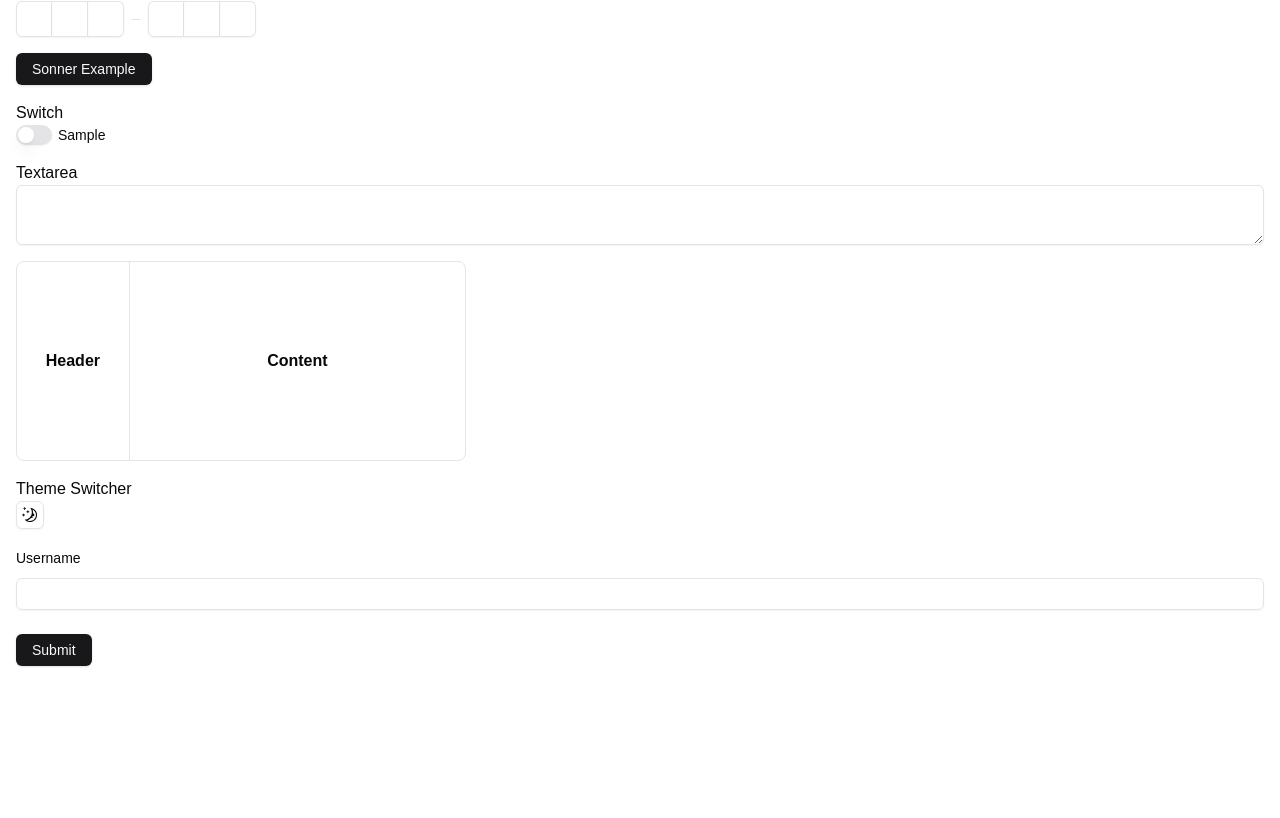
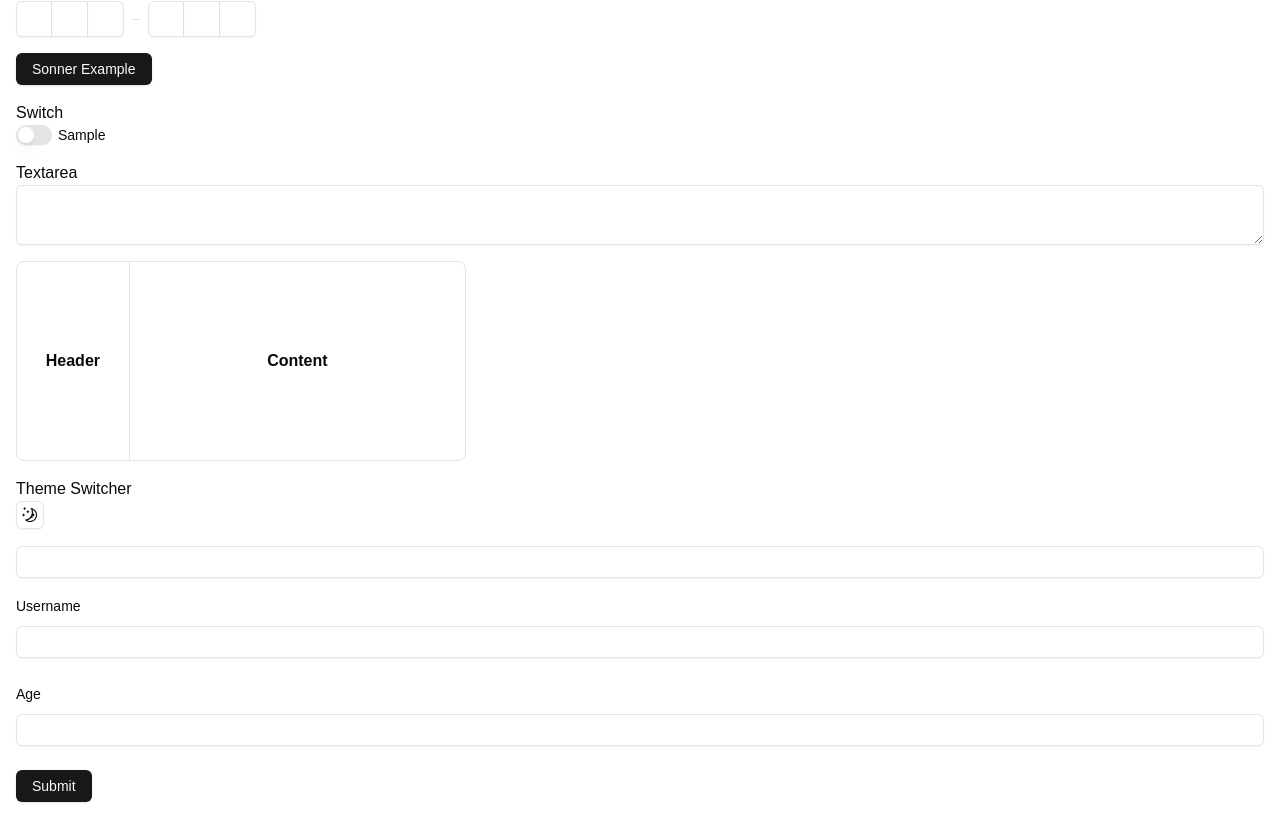
Before and after one commit to GilbertoFreitasJunior997/nextjs-template, a Next.js app: page /components in a window 1280 px wide. Shown: the part 2398-3216 px from the top of the page. Before the commit the page ends 3080 px from the top, so only its background shows below. Built offline with nearby package versions, Linux system fonts and the light colour scheme.

Commit message:
feat: adds number-form-input

```diff
--- a/app/components/_samples/form-sample/index.tsx
+++ b/app/components/_samples/form-sample/index.tsx
@@ -2,6 +2,7 @@
 
 import { Button } from "@/components/button";
 import { Form } from "@/components/form";
+import { NumberFormInput } from "@/components/form/inputs/number-form-input";
 import { TextFormInput } from "@/components/form/inputs/text-form-input";
 import { zodResolver } from "@hookform/resolvers/zod";
 import { useForm } from "react-hook-form";
@@ -10,15 +11,13 @@ import { z } from "zod";
 
 const formSchema = z.object({
   username: z.string().min(2),
+  age: z.number(),
 });
 type FormData = z.infer<typeof formSchema>;
 
 export const FormSample = () => {
   const form = useForm<FormData>({
     resolver: zodResolver(formSchema),
-    defaultValues: {
-      username: "",
-    },
   });
 
   const onSubmit = (data: FormData) => {
@@ -34,6 +33,10 @@ export const FormSample = () => {
         form={form}
         name="username"
       />
+      <NumberFormInput
+        form={form}
+        name="age"
+      />
 
       <Button type="submit">Submit</Button>
     </Form>
--- /dev/null
+++ b/app/components/_samples/number-input-sample/index.tsx
@@ -0,0 +1,16 @@
+"use client";
+
+import { NumberInput } from "@/components/number-input";
+import { useState } from "react";
+
+export const NumberInputSample = () => {
+  const [value, setValue] = useState<number>();
+
+  return (
+    <NumberInput
+      value={value}
+      onChange={setValue}
+      label="Number input"
+    />
+  );
+};
--- a/app/components/page.tsx
+++ b/app/components/page.tsx
@@ -11,6 +11,7 @@ import { FormSample } from "./_samples/form-sample";
 import { InputOtpSample } from "./_samples/input-otp-sample";
 import { InputSample } from "./_samples/input-sample";
 import { LabelSample } from "./_samples/label-sample";
+import { NumberInputSample } from "./_samples/number-input-sample";
 import { PopoverSample } from "./_samples/popover-sample";
 import { ProgressSample } from "./_samples/progress-sample";
 import { ResizableSample } from "./_samples/resizable-sample";
@@ -51,6 +52,7 @@ export default function ComponentsPage() {
         <TextareaSample />
         <ResizableSample />
         <ThemeSwitcherSample />
+        <NumberInputSample />
         <FormSample />
       </div>
     </div>
--- a/components/form/components/form-description/index.tsx
+++ b/components/form/components/form-description/index.tsx
@@ -1,7 +1,7 @@
+import { cn } from "@/lib/utils";
 import { forwardRef } from "react";
+import { useFormField } from "../../context/form-field-context/hooks/use-form-field";
 import { FormDescriptionProps, FormDescriptionRef } from "./types";
-import { cn } from "@/lib/utils";
-import { useFormField } from "../../context/form-field-context/hooks/use-form-field";
 
 export const FormDescription = forwardRef<
   FormDescriptionRef,
--- /dev/null
+++ b/components/form/inputs/number-form-input/index.tsx
@@ -0,0 +1,38 @@
+import { NumberInput } from "@/components/number-input";
+import { uppercaseFirstLetter } from "@/lib/utils";
+import { FieldValues } from "react-hook-form";
+import { FormControl } from "../../components/form-control";
+import { FormDescription } from "../../components/form-description";
+import { FormField } from "../../components/form-field";
+import { FormItem } from "../../components/form-item";
+import { FormLabel } from "../../components/form-label";
+import { FormMessage } from "../../components/form-message";
+import { NumberFormInputProps } from "./types";
+
+export const NumberFormInput = <TForm extends FieldValues>({
+  name,
+  form,
+  label,
+  description,
+  ...props
+}: NumberFormInputProps<TForm>) => {
+  return (
+    <FormField
+      name={name}
+      control={form.control}
+      render={({ field }) => (
+        <FormItem>
+          <FormLabel>{label ?? uppercaseFirstLetter(name)}</FormLabel>
+          <FormControl>
+            <NumberInput
+              {...props}
+              {...field}
+            />
+          </FormControl>
+          {!!description && <FormDescription>{description}</FormDescription>}
+          <FormMessage />
+        </FormItem>
+      )}
+    />
+  );
+};
--- /dev/null
+++ b/components/form/inputs/number-form-input/types.ts
@@ -0,0 +1,9 @@
+import { NumberInputProps } from "@/components/number-input/types";
+import { OmitMerge } from "@/lib/types";
+import { FieldValues } from "react-hook-form";
+import { FormInputProps } from "../../types";
+
+export type NumberFormInputProps<TForm extends FieldValues> = OmitMerge<
+  Partial<NumberInputProps>,
+  FormInputProps<TForm>
+>;
--- a/components/input/index.tsx
+++ b/components/input/index.tsx
@@ -1,10 +1,13 @@
-import { cn } from "@/lib/utils";
+import { cn, noop } from "@/lib/utils";
 import { ForwardedRef, forwardRef } from "react";
 import { Label } from "../label";
 import { InputProps, InputRef } from "./types";
 
 export const Input = forwardRef(
-  ({ className, label, ...props }: InputProps, ref: ForwardedRef<InputRef>) => {
+  (
+    { className, value = "", label, onChange = noop, ...props }: InputProps,
+    ref: ForwardedRef<InputRef>,
+  ) => {
     const Comp = (
       <input
         className={cn(
@@ -12,6 +15,8 @@ export const Input = forwardRef(
           className,
         )}
         ref={ref}
+        value={value}
+        onChange={onChange}
         {...props}
       />
     );
--- a/components/number-input/index.tsx
+++ b/components/number-input/index.tsx
@@ -1,34 +1,60 @@
 import { cn } from "@/lib/utils";
-import { ForwardedRef, forwardRef } from "react";
-import { Label } from "../label";
+import { ChangeEvent, ForwardedRef, forwardRef, useMemo } from "react";
+import { Input } from "../input";
 import { NumberInputProps, NumberInputRef } from "./types";
 
 export const NumberInput = forwardRef(
   (
-    { className, label, ...props }: NumberInputProps,
+    {
+      label,
+      onChange,
+      className,
+      value,
+      fractionDigits,
+      ...props
+    }: NumberInputProps,
     ref: ForwardedRef<NumberInputRef>,
   ) => {
-    const Comp = (
-      <input
+    const { min, max } = fractionDigits ?? {};
+
+    const formatter = useMemo(
+      () =>
+        new Intl.NumberFormat("en-US", {
+          minimumFractionDigits: min,
+          maximumFractionDigits: max,
+        }),
+      [min, max],
+    );
+
+    const handleChange = (e: ChangeEvent<HTMLInputElement>) => {
+      const { value } = e.target;
+
+      let newValue: number | undefined = undefined;
+
+      try {
+        newValue = Number.parseFloat(value.replaceAll(",", ""));
+        newValue = Number.isNaN(newValue) ? undefined : newValue;
+      } finally {
+        onChange(newValue);
+      }
+    };
+
+    let inputValue = value ? formatter.format(value) : "";
+    if (inputValue === "NaN") {
+      inputValue = "";
+    }
+
+    return (
+      <Input
         className={cn(
           "flex h-8 w-full rounded-md border border-input bg-transparent px-3 py-1 text-sm shadow-sm transition-colors file:border-0 file:bg-transparent file:text-sm file:font-medium file:text-foreground placeholder:text-muted-foreground focus-visible:outline-none focus-visible:ring-1 focus-visible:ring-ring disabled:cursor-not-allowed disabled:opacity-50",
           className,
         )}
         ref={ref}
-        type="number"
+        value={inputValue}
+        onChange={handleChange}
         {...props}
       />
-    );
-
-    if (!label) {
-      return Comp;
-    }
-
-    return (
-      <div className="space-y-1">
-        <Label>{label}</Label>
-        {Comp}
-      </div>
     );
   },
 );
--- a/components/number-input/types.ts
+++ b/components/number-input/types.ts
@@ -1,7 +1,22 @@
+import { OmitMerge } from "@/lib/types";
 import { InputHTMLAttributes } from "react";
 
-export type NumberInputProps = InputHTMLAttributes<HTMLInputElement> & {
+export type NumberInputFractionDigitsProps = {
+  min?: number;
+  max?: number;
+};
+
+export type NumberInputValueProps = {
+  value: number | undefined;
+  onChange: (value: number | undefined) => void;
+};
+
+export type NumberInputProps = OmitMerge<
+  InputHTMLAttributes<HTMLInputElement>,
+  NumberInputValueProps
+> & {
   label?: string;
+  fractionDigits?: NumberInputFractionDigitsProps;
 };
 
 export type NumberInputRef = HTMLInputElement;
--- a/lib/utils.ts
+++ b/lib/utils.ts
@@ -7,3 +7,5 @@ export const cn = (...inputs: ClassValue[]) => {
 
 export const uppercaseFirstLetter = (str: string) =>
   `${str.substring(0, 1).toUpperCase()}${str.substring(1)}`;
+
+export const noop = () => {};
```
